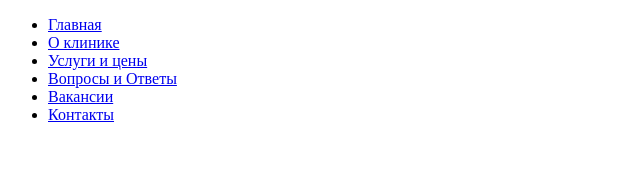
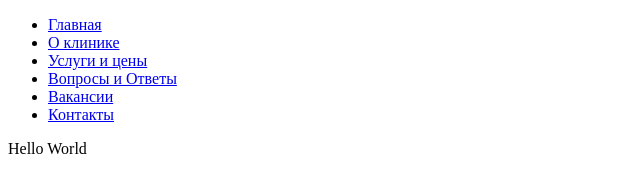
Before and after one commit to AntonKozmod/clinic, a plain HTML site: page example.html in a window 1280 px wide. Shown: the whole page, without its empty margins (0-640 px from the left). Drawn offline with Linux system fonts and the light colour scheme.

Commit message:
Add files via upload

```diff
--- a/example.html
+++ b/example.html
@@ -17,5 +17,9 @@
         </ul>
     </div>
 
+    <div class="example_class">
+    	<p> Hello World </p>
+    </div>
+
 	</body>
 </html>
```
